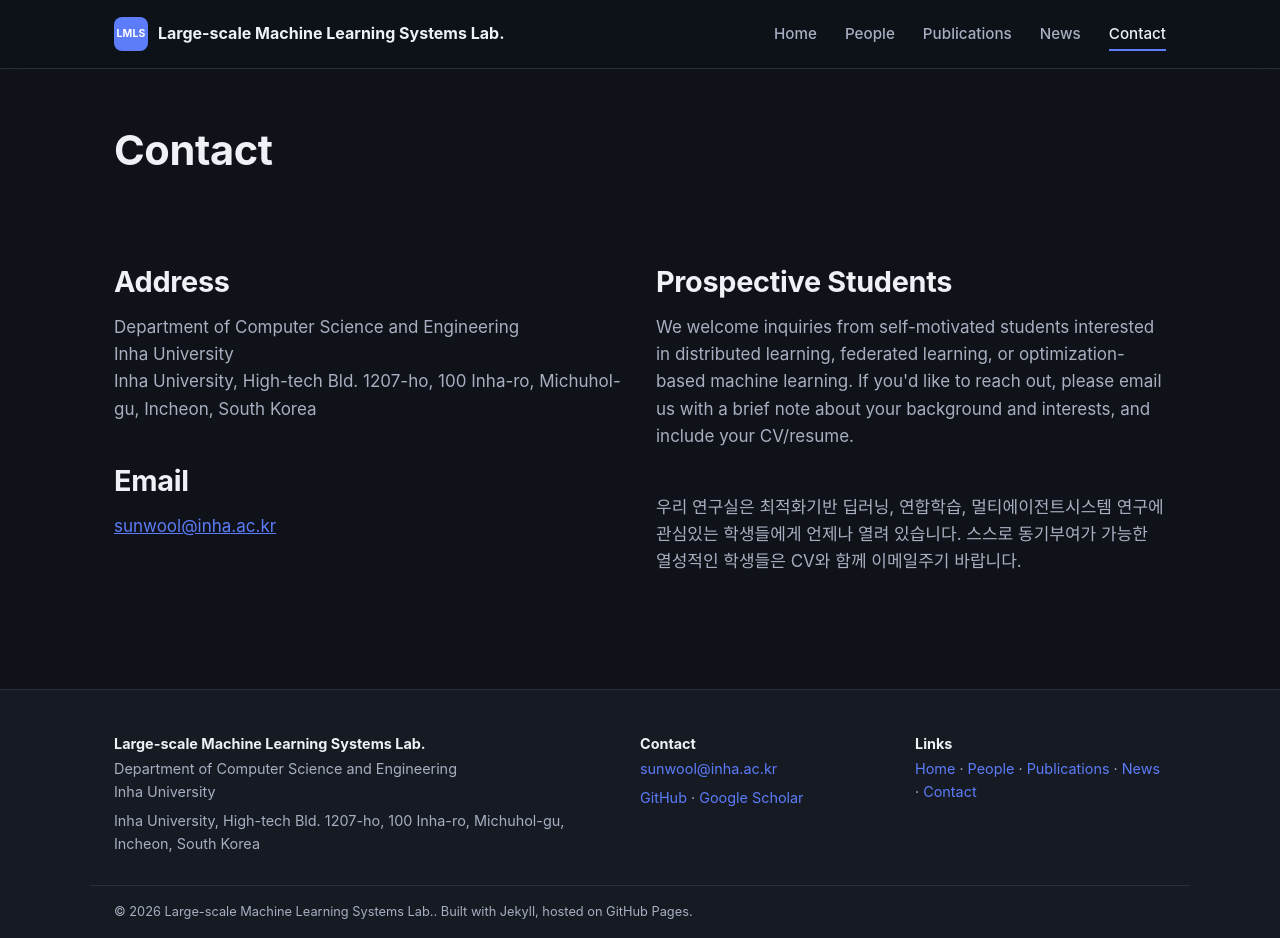
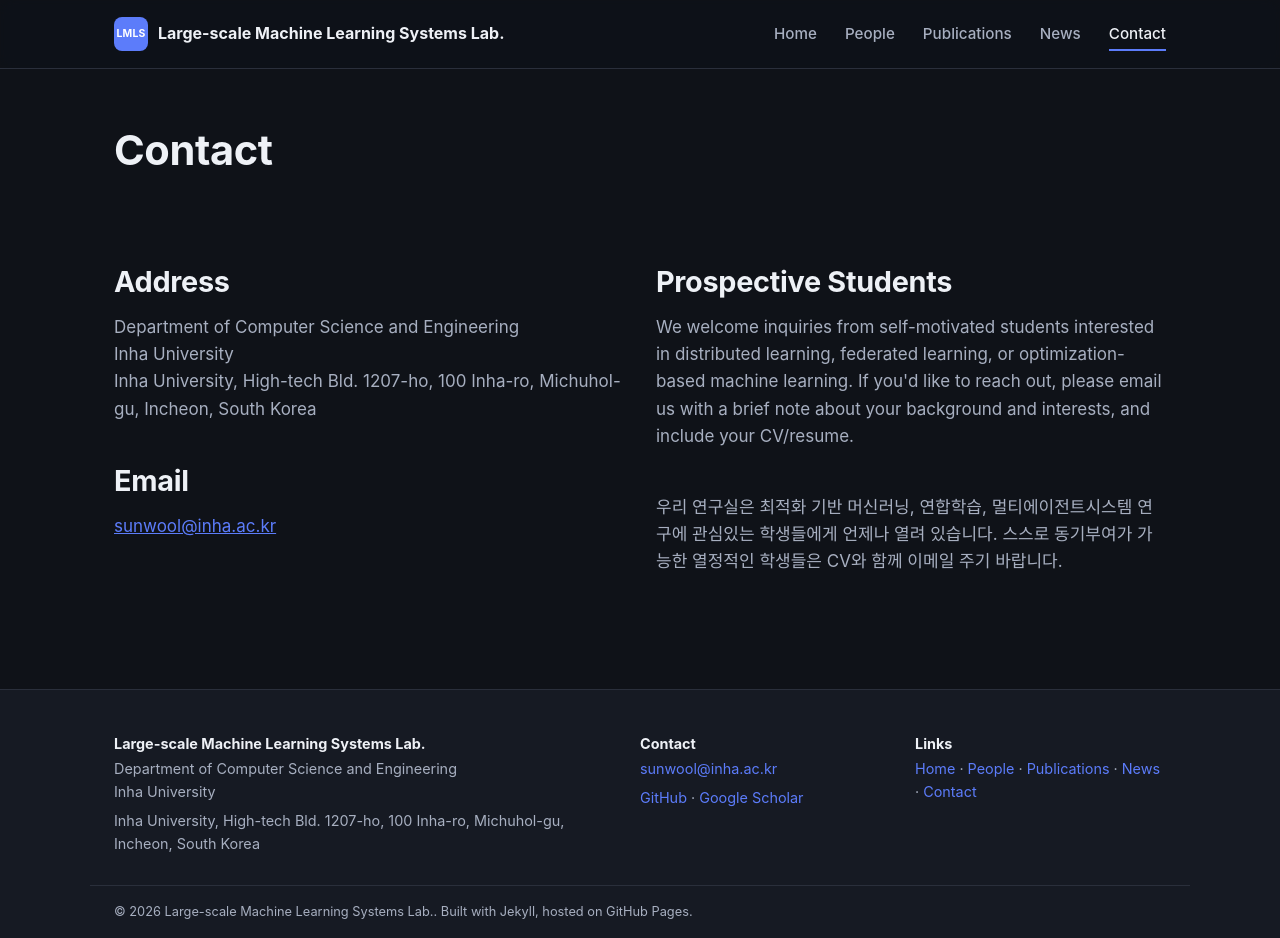
Before and after one commit to LMLS-Lab/lmls-lab.github.io, a Jekyll site: the page built from contact.md, in a window 1280 px wide and 938 px high. Built offline with Jekyll 4.4.1, drawn with Linux system fonts in a browser that asks for light colours.

Commit message:
Updated Contact.

```diff
--- a/contact.md
+++ b/contact.md
@@ -26,7 +26,7 @@ permalink: /contact/
         federated learning, or optimization-based machine learning. If you'd like to reach out,
         please email us with a brief note about your background and interests, and include your
         CV/resume.</p><br>
-        <p>우리 연구실은 최적화기반 딥러닝, 연합학습, 멀티에이전트시스템 연구에 관심있는 학생들에게 언제나 열려 있습니다. 스스로 동기부여가 가능한 열성적인 학생들은 CV와 함께 이메일주기 바랍니다. </p>
+        <p>우리 연구실은 최적화 기반 머신러닝, 연합학습, 멀티에이전트시스템 연구에 관심있는 학생들에게 언제나 열려 있습니다. 스스로 동기부여가 가능한 열정적인 학생들은 CV와 함께 이메일 주기 바랍니다. </p>
 
         <!-- TODO: add admissions-cycle-specific notes, application links, or a map/directions here. -->
       </div>
```
